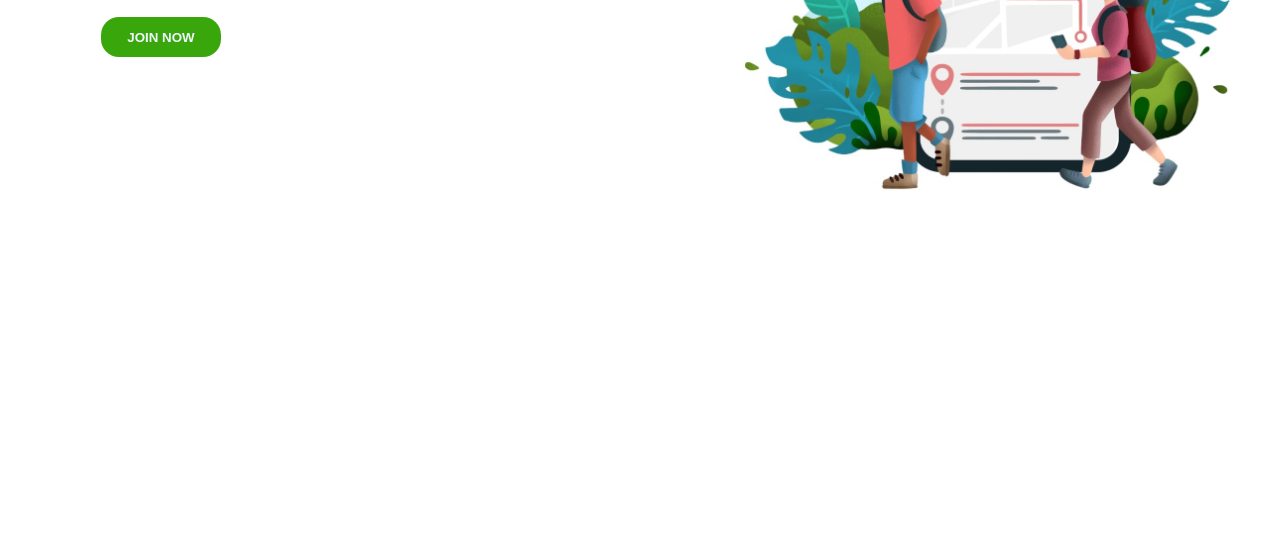
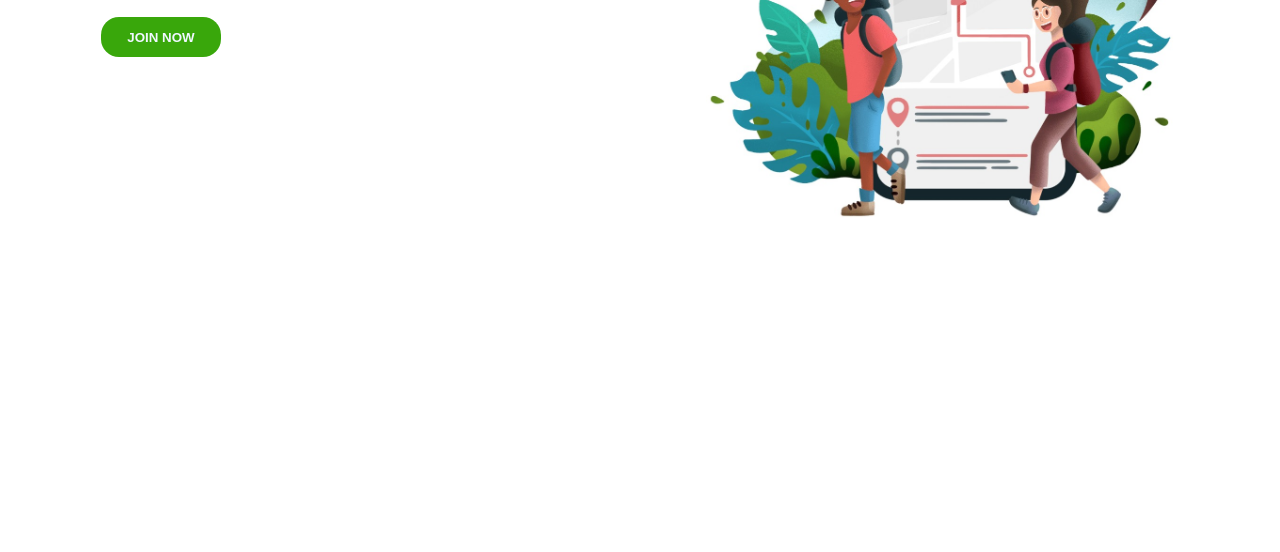
Before and after one commit to Jdavid1002/web-css-html, a plain HTML site: page index.html in a window 1280 px wide. Shown: the part 248-800 px from the top of the page. Drawn offline with Linux system fonts and the light colour scheme.

Commit message:
vercion1.3

```diff
--- a/css/index.css
+++ b/css/index.css
@@ -32,7 +32,8 @@ body{
   width: 500px;
   background-size: contain;
   background-repeat: no-repeat;
-  margin-bottom: 50px;
+  margin-right: 100px;
+  margin-top: 50PX;
 }
 
 .contenedor{
```
